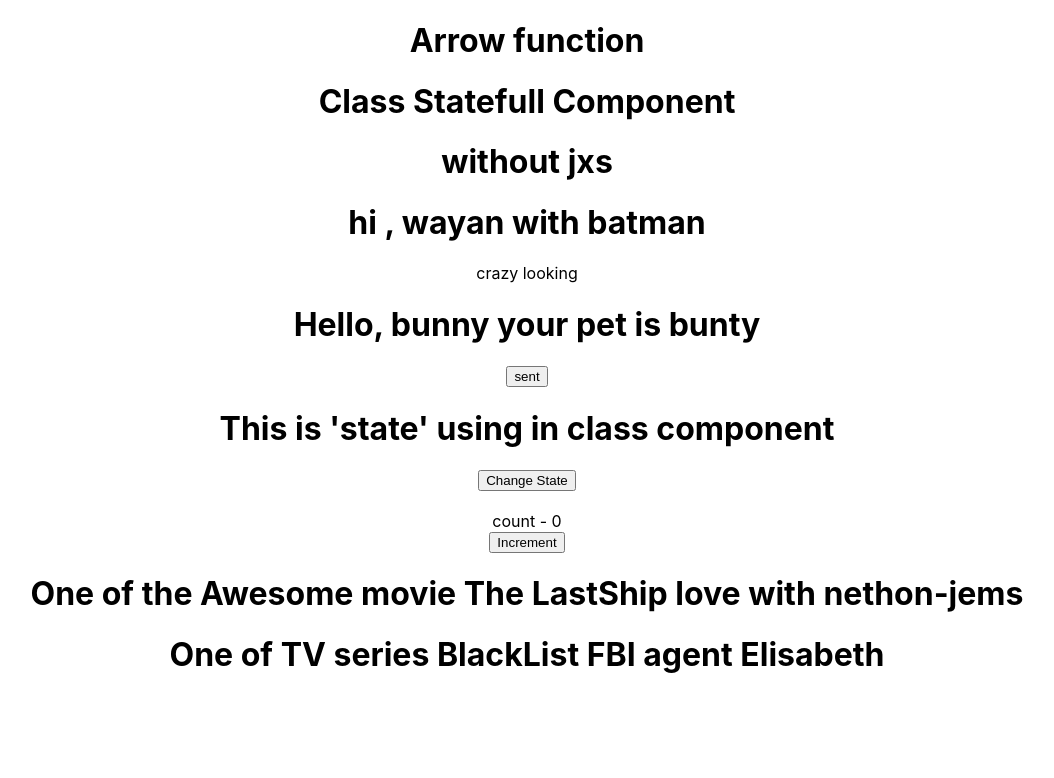
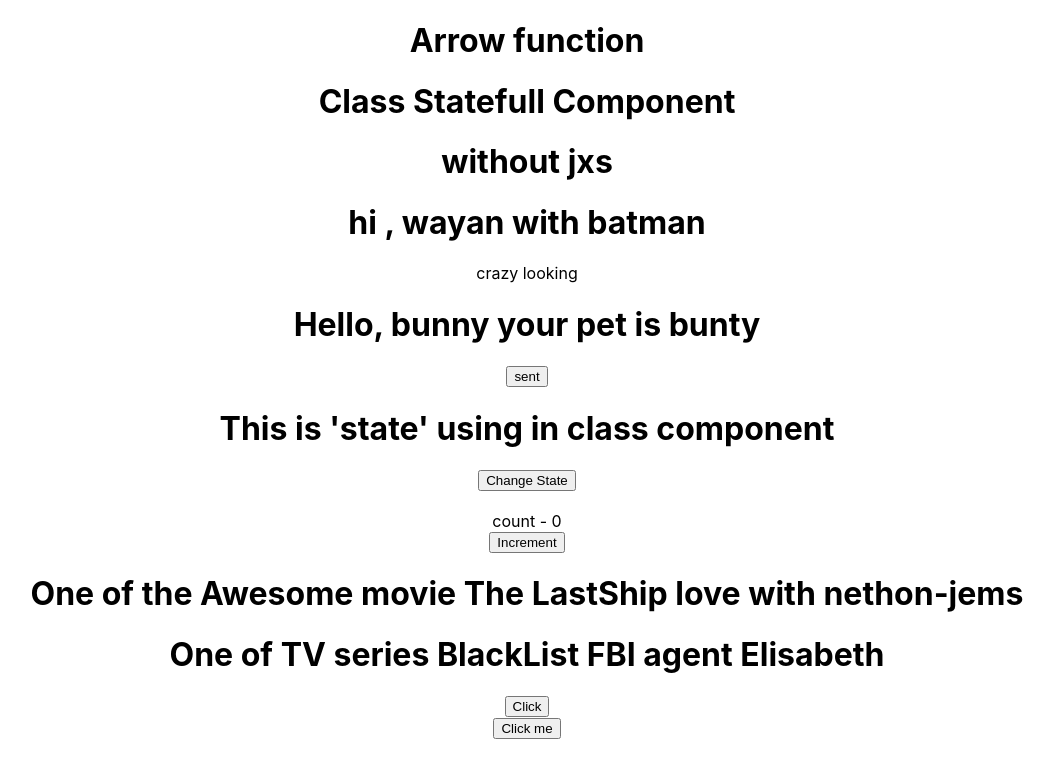
Before and after one commit to Theja1996/React-Review, a React (Create React App) app: page / in a window 1280 px wide. Shown: the top 778 px of the page, without its empty margins (113-1167 px from the left). Built offline with nearby package versions, Linux system fonts and the light colour scheme.

Commit message:
event handling

```diff
--- a/src/App.js
+++ b/src/App.js
@@ -10,7 +10,9 @@
 import St from "./Components/StateClass";
 import Set from "./Components/SetStateClass";
 import Depro from "./Components/DestructuredPropsFunction";
-import Deprop from "./Components/DestructuredPropsClass"
+import Deprop from "./Components/DestructuredPropsClass";
+import FunEvent from './Components/FunctionlEvent'
+import ClzEvent from './Components/ClassEvent'
 function App() {
   return (
     <div className="App">
@@ -41,9 +43,15 @@
       {/* class component setState */}
       <Set />
 
+      {/* Functional  component props Destructuring */}
       <Depro name="The LastShip" hero="nethon-jems "></Depro>
 
-      <Deprop name='BlackList' hero="Elisabeth"></Deprop>
+      {/* Class component props Destructuring  */}
+      <Deprop name="BlackList" hero="Elisabeth"></Deprop>
+
+      <FunEvent />
+
+      <ClzEvent />
     </div>
   );
 }
--- /dev/null
+++ b/src/Components/ClassEvent.js
@@ -0,0 +1,16 @@
+import React, { Component } from 'react'
+
+ class ClzEvent extends Component {
+    HandleEvent(){
+        console.log("Clike me is working");
+    }
+    render() {
+        return (
+            <div>
+                <button onClick={this.HandleEvent}>Click me</button>
+            </div>
+        )
+    }
+}
+
+export default ClzEvent;
--- /dev/null
+++ b/src/Components/FunctionlEvent.js
@@ -0,0 +1,17 @@
+import React from 'react'
+
+function FunEvent() {
+  function  EventHandle()  {
+      console.log('click is working')
+  }
+
+
+    return (
+        <div>
+            <button onClick={EventHandle}>Click</button>
+
+        </div>
+    )
+}
+
+export default FunEvent;
```
Also changed, not shown: 1 other file (tests, documents, lock files or other folders).
